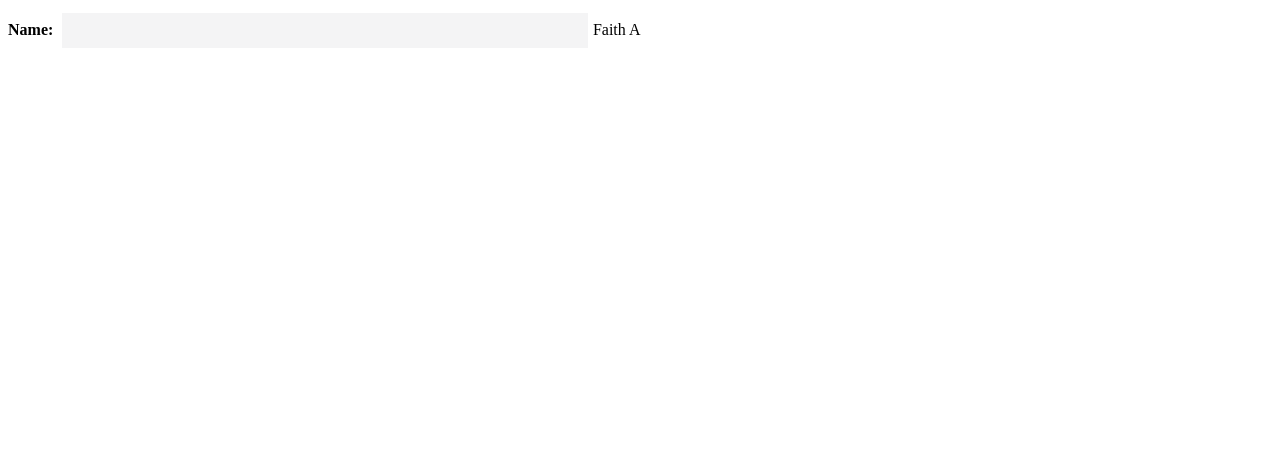
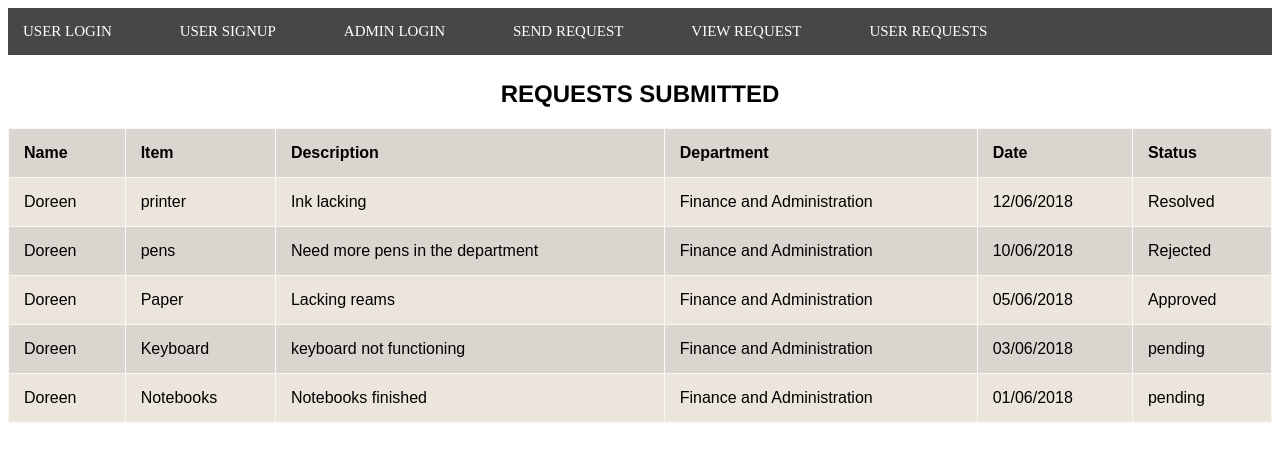
Before and after one commit to Faithaigo/Maintenance_tracker_app, a plain HTML site: page ui/view.html in a window 1280 px wide. Drawn offline with Linux system fonts and the light colour scheme.

Commit message:
new changes to the templates

```diff
--- a/ui/style.css
+++ b/ui/style.css
@@ -37,7 +37,7 @@ input[type="text"],[type="password"],[type="email"],[type="date"],select,textare
 
 
 }
-.btnsign,.btncancel,.btnsubmit,.btnview{
+.btnsign,.btncancel,.btnsubmit{
     width: 15%;
     padding: 10px;
     border-radius: 15px;
@@ -140,3 +140,12 @@ input[type="checkbox"]{
     margin-left: 40px;
 
 }
+.tab{
+    margin-top: 20px;
+}
+h2{
+    text-align: center;
+    font-family: 'Franklin Gothic Medium', 'Arial Narrow', Arial, sans-serif;
+    font-weight: bolder;
+    margin-top: 25px;
+}
--- a/ui/view.html
+++ b/ui/view.html
@@ -8,10 +8,70 @@
     <title>View Requests</title>
 </head>
 <body>
-    <form>
-        <label>Name: </label>
-        <input type="text">Faith A
+    <div class="nav">
+        <a href="login.html">USER LOGIN </a>
+        <a href="signup.html">USER SIGNUP </a>
+        <a href="adminlogin.html">ADMIN LOGIN</a>
+        <a href="request.html">SEND REQUEST</a>
+        <a href="view.html">VIEW REQUEST</a>
+        <a href="adminview.html">USER REQUESTS</a>
+     </div>
 
-    </form>
+   <h2>REQUESTS SUBMITTED</h2>
+    <div class="tab">
+        <table style="width: 100%">
+           <tr>
+            <th><b>Name</b></th>
+            <th><b>Item</b></td>
+            <th><b>Description</b></th>
+            <th><b>Department</b></th>
+            <th><b>Date</b></th>
+            <th><b>Status</b></th>
+
+           </tr>
+           <tr>
+            <td>Doreen</td>
+            <td>printer</td>
+            <td>Ink lacking</td>
+            <td>Finance and Administration</td>
+            <td>12/06/2018</td>
+            <td>Resolved</td>
+
+            </tr>
+            <tr>
+                <td>Doreen</td>
+                <td>pens</td>
+                <td>Need more pens in the department</td>
+                <td>Finance and Administration</td>
+                <td>10/06/2018</td>
+                <td>Rejected</td>
+
+            </tr>
+            <tr>
+                    <td>Doreen</td>
+                    <td>Paper</td>
+                    <td>Lacking reams </td>
+                    <td>Finance and Administration</td>
+                    <td>05/06/2018</td>
+                    <td>Approved</td>
+            </tr>
+                    <tr>
+                        <td>Doreen</td>
+                        <td>Keyboard</td>
+                        <td>keyboard not functioning</td>
+                        <td>Finance and Administration</td>
+                        <td>03/06/2018</td>
+                        <td>pending</td>
+                    </tr>
+                    <tr>
+                            <td>Doreen</td>
+                            <td>Notebooks</td>
+                            <td>Notebooks finished</td>
+                            <td>Finance and Administration</td>
+                            <td>01/06/2018</td>
+                            <td>pending</td>
+                    </tr>
+    </table>
+    </div>
 </body>
 </html>
```
Also changed, not shown: ui/adminlogin.html (+1 -0 lines), ui/adminview.html (+2 -1 lines), ui/login.html (+1 -0 lines), ui/request.html (+4 -52 lines), 1 other file.
